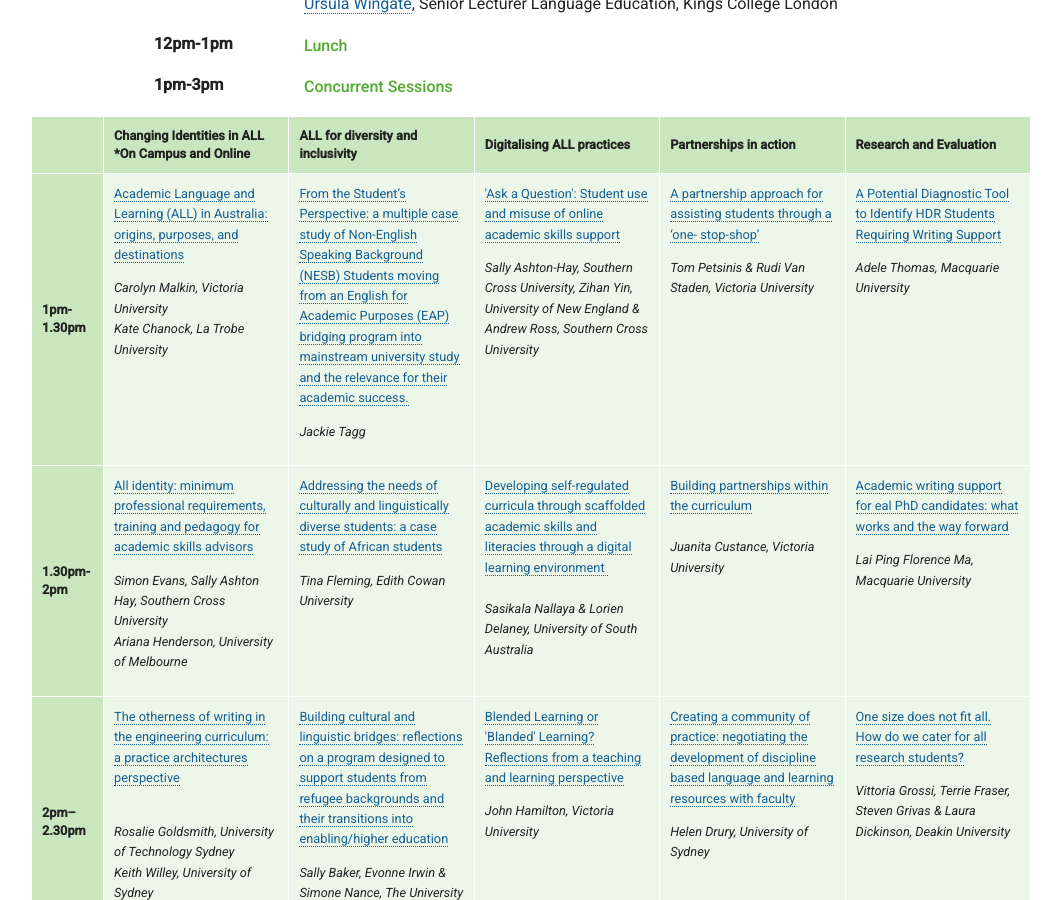
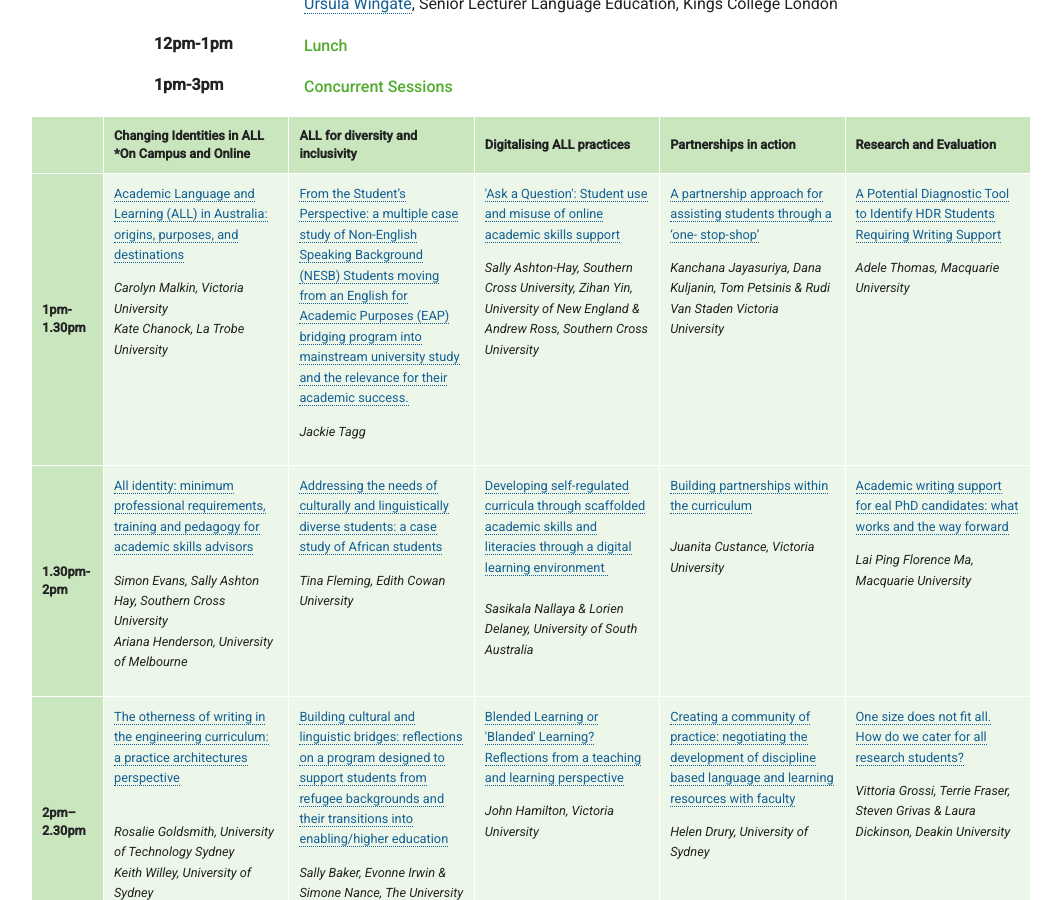
Before and after one commit to aallconference2017/aallconference2017.github.io, a Jekyll site: the page built from program/index.html, in a window 1280 px wide and 900 px high, scrolled down 935 px. Shown: the whole window, without its empty margins (113-1174 px from the left). Built offline with Jekyll 4.4.1, drawn with Linux system fonts in a browser that asks for light colours.

Commit message:
Updated 'program/index.html' via CloudCannon

```diff
--- a/program/index.html
+++ b/program/index.html
@@ -33,7 +33,7 @@ show_jump_links: true
                                 <td><div class="editable"><p><a href="/Abstracts/Academic Language and Learning (ALL) in Australia- origins, purposes, and destinations .pdf">Academic Language and Learning (ALL) in Australia: origins, purposes, and destinations</a></p><p><em>Carolyn Malkin, Victoria University<br />Kate Chanock, La Trobe University</em></p></div></td>
                                 <td><div class="editable"><p><a href="/From the Student’s Perspective.pdf">From the Student&rsquo;s Perspective: a multiple case study of Non-English Speaking Background (NESB) Students moving from an English for Academic Purposes (EAP) bridging program into mainstream university study and the relevance for their academic success.</a></p><p><em>Jackie Tagg</em></p></div></td>
                                 <td><div class="editable"><p><a href="/Abstracts/Ask a Question.pdf">'Ask a Question': Student use and misuse of online academic skills support</a></p><p><em>Sally Ashton-Hay, Southern Cross University, Zihan Yin, University of New England &amp; Andrew Ross, Southern Cross University</em></p></div></td>
-                                <td><div class="editable"><p><a href="/Abstracts/A partnership approach for assisting students through a ‘one-stop-shop’ .pdf">A partnership approach for assisting students through a &lsquo;one- stop-shop&rsquo;</a></p><p><em>Tom Petsinis &amp; Rudi Van Staden, Victoria University</em></p></div></td>
+                                <td><div class="editable"><p><a href="/Abstracts/A partnership approach for assisting students through a ‘one-stop-shop’ .pdf">A partnership approach for assisting students through a &lsquo;one- stop-shop&rsquo;</a></p><p><em>Kanchana Jayasuriya, Dana Kuljanin, Tom Petsinis &amp; Rudi Van Staden Victoria University</em></p></div></td>
                                 <td><div class="editable"><p><a href="/Abstracts/A Potential Diagnostic Tool to Identify HDR Students Requiring Writing Support.pdf">A Potential Diagnostic Tool to Identify HDR Students Requiring Writing Support</a></p><p><em>Adele Thomas, Macquarie University</em></p></div></td>
                             </tr>
                             <tr>
```
